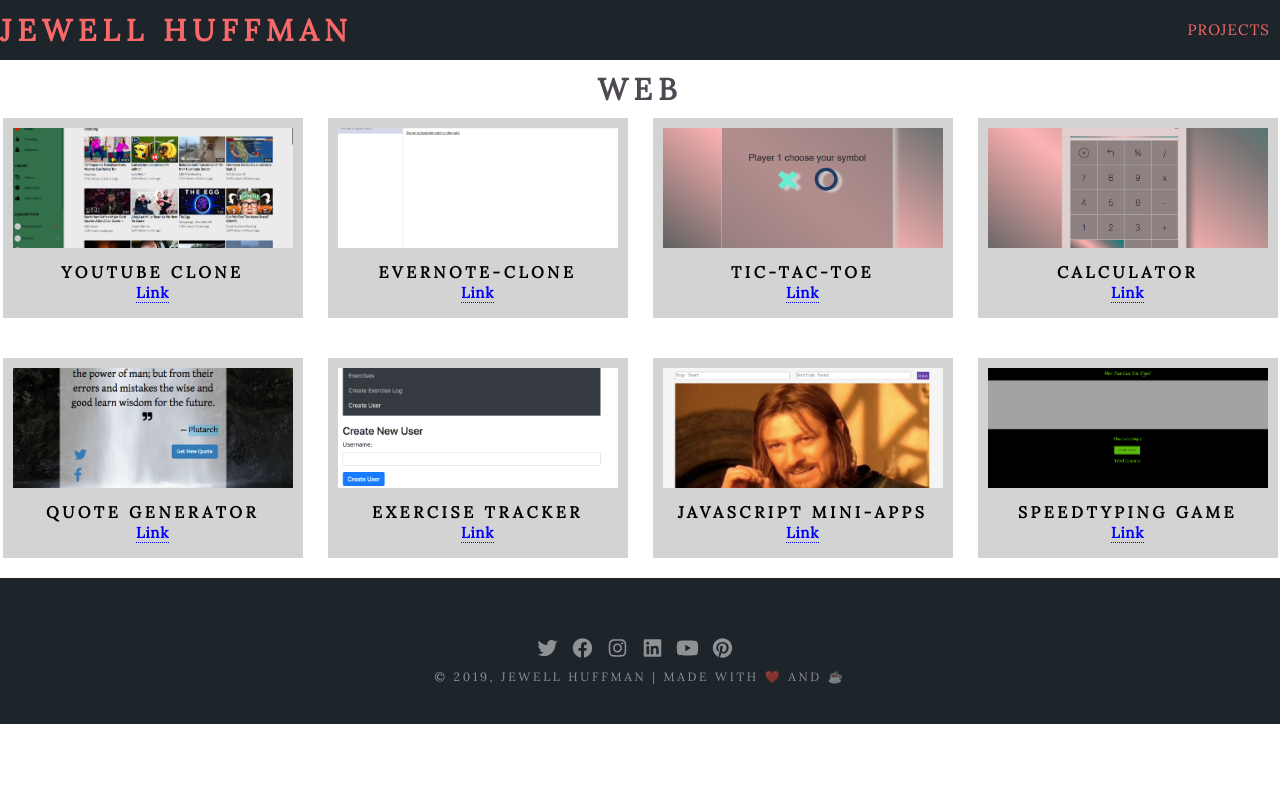
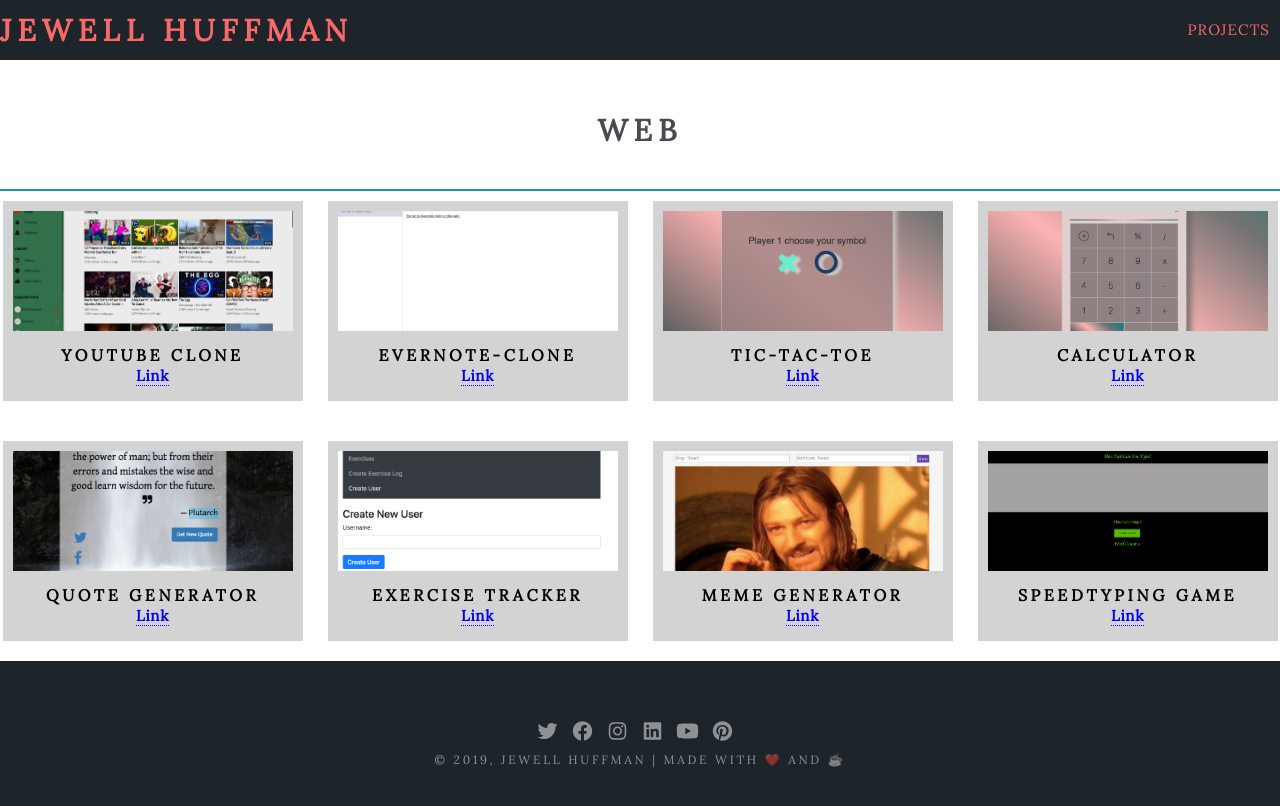
Before and after one commit to jhuffman815/gatsby-portfolio, a Gatsby site: page /works in a window 1280 px wide. Built offline with nearby package versions, Linux system fonts and the light colour scheme; Gatsby itself is replaced by a stand-in of ours.

Commit message:
update works.js

```diff
--- a/src/pages/works.js
+++ b/src/pages/works.js
@@ -10,7 +10,7 @@
     {image: "calculator.png", title: "Calculator", link: " https://jhuffman815.github.io/calculator/"},
     {image: "quote.png", title: "Quote Generator", link: "https://jhuffman815.github.io/Quote-Generator/"},
     {image: "exercise.png", title: "Exercise Tracker", link: "https://jhuffman-exercise-tracker.netlify.com/"},
-    {image: "meme.png", title: "Javascript Mini-Apps", link: "https://jhuffman-meme-generator.netlify.app/"},
+    {image: "meme.png", title: "Meme Generator", link: "https://jhuffman-meme-generator.netlify.app/"},
     {image: "speedtypinggame.png", title: "Speedtyping Game", link: "https://jhuffman-speedtyping-game.netlify.app/"},
 ]
 
@@ -21,7 +21,7 @@
 export default () => (
     <Layout>
         <Works>
-            <GenericH2 none dark some style={{textAlign: 'center'}}>Web</GenericH2>
+            <GenericH2 dark some style={{textAlign: 'center'}}>Web</GenericH2>
             <section class="gallery__flex">
              { webProjects && webProjects.map(proj => <Project key={proj.title} project={proj} />)}
             </section>
```
